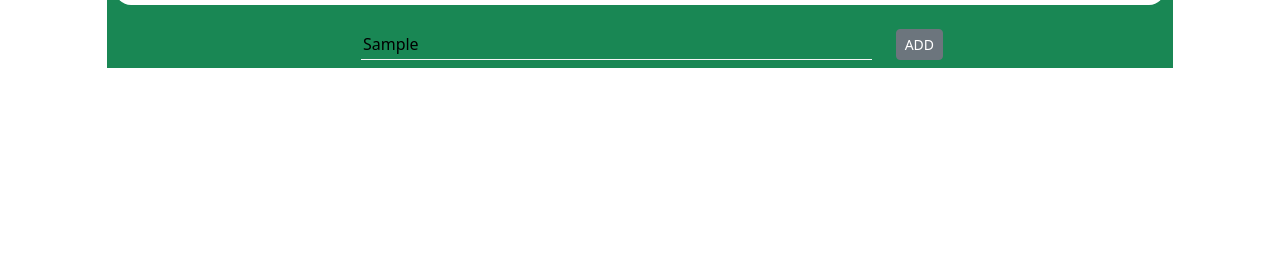
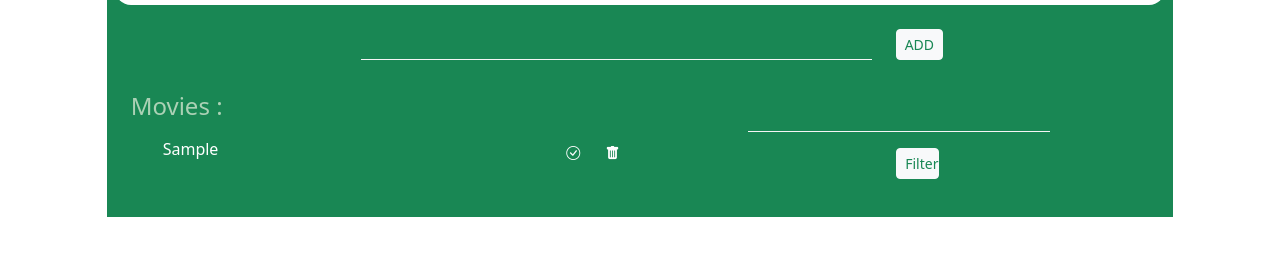
Before and after one commit to fa-kohansal/MovieListJS, a website: page index.html in a window 1280 px wide. Both pictures are taken after typing "Sample" into the empty fields and a click on the button "ADD". Shown: the part 73-328 px from the top of the page. Drawn offline with nearby package versions, Linux system fonts and the light colour scheme.

Commit message:
add bootstrap icon and complete add movie to movie list

```diff
--- a/index.html
+++ b/index.html
@@ -7,6 +7,8 @@
     <link rel="stylesheet" href="style.css">
     <!-- add bootstrap -->
     <link rel="stylesheet" href="./node_modules/bootstrap/dist/css/bootstrap.min.css">
+    <!-- bootstrap icons -->
+     <link rel="stylesheet" href="./node_modules/bootstrap-icons/font/bootstrap-icons.min.css">
     <title>MovieList</title>
 </head>
 <body>
@@ -20,10 +22,28 @@
         <!-- add movie section -->
          <div class="add mt-4 d-flex flex-row flex-nowrap col-10 offset-1 justify-content-center align-content-center">
             <input type="text" name="move" id="addMovie" class="col-7 mx-4">
-            <button type="button" class="btn btn-sm btn-secondary">ADD</button>
+            <button id="addBtn" type="button" class="btn btn-sm btn-light text-success">ADD</button>
          </div>
+         <!-- section movie list and filter movie -->
+          <div class="secondPart d-flex flex-row flex-nowrap bg-success p-2 col-12 mt-3 ">
+            <!-- movie list -->
+            <div  class="col-6 p-2">
+                <h4 class="tilte" >Movies :</h4>
+                <ul id="movieList" class="col-12 ">
+
+                    <li class="list-group">kdjcskdjdk</li>
+                </ul>
+            </div>
+            <!-- filter part -->
+            <div id="filteMovies" class="d-flex flex-column  flex-wrap col-6  justify-content-center align-content-center">
+            <input type="text" name="filter" id="filterMovie" class=" col-7 mx-4 mb-3">
+            <button type="button" class="btn btn-sm btn-light text-success col-1 offset-4">Filter</button>
+         </div>
+          </div>
+
    </div>
 </body>
 
 <script src="./node_modules/bootstrap/dist/js/bootstrap.min.js"></script>
+<script src="./main.js"></script>
 </html>
--- a/main.js
+++ b/main.js
@@ -0,0 +1,22 @@
+window.onload=()=>{
+    const movieList=[]
+    let addMovieBtn= document.getElementById("addBtn")
+    addMovieBtn.addEventListener("click",()=>{
+        let movieName = document.getElementById("addMovie").value;
+        movieList.push({ name: movieName , num:0 });
+        document.getElementById("addMovie").value=" "
+        let movieLi = movieList.map((elem) => {
+          return `
+        <li class="list-group d-flex flex-row">
+                        <p class="col-10 mt-2 text-white ">${elem.name}</p>
+                        <button class=" btn btn-sm bi bi-check-circle col-1 text-white"></button>
+                        <button class="btn btn-sm bi bi-trash-fill col-1 text-white"></button>
+                    </li>
+        `;
+        });
+        document.getElementById("movieList").innerHTML = movieLi.join(" ")
+
+    })
+
+
+}
--- a/package.json
+++ b/package.json
@@ -1,5 +1,6 @@
 {
   "dependencies": {
-    "bootstrap": "^5.3.8"
+    "bootstrap": "^5.3.8",
+    "bootstrap-icons": "^1.13.1"
   }
 }
--- a/style.css
+++ b/style.css
@@ -2,4 +2,24 @@ input#addMovie{
     border: none;
     background-color: transparent;
     border-bottom: 1px solid whitesmoke;
+    transition: all 300ms linear;
 }
+input#addMovie:focus{
+    outline: none;
+    color: whitesmoke;
+    border-bottom: 2px solid whitesmoke ;
+}
+h4.tilte{
+    color: #abd1b5;
+}
+#filterMovie{
+    border: none;
+    background-color: transparent;
+    border-bottom: 1px solid whitesmoke;
+    transition: all 300ms linear;
+}
+input#filterMovie:focus{
+    outline: none;
+    color: whitesmoke;
+    border-bottom: 2px solid whitesmoke ;
+}
```
Also changed, not shown: 1 other file.
